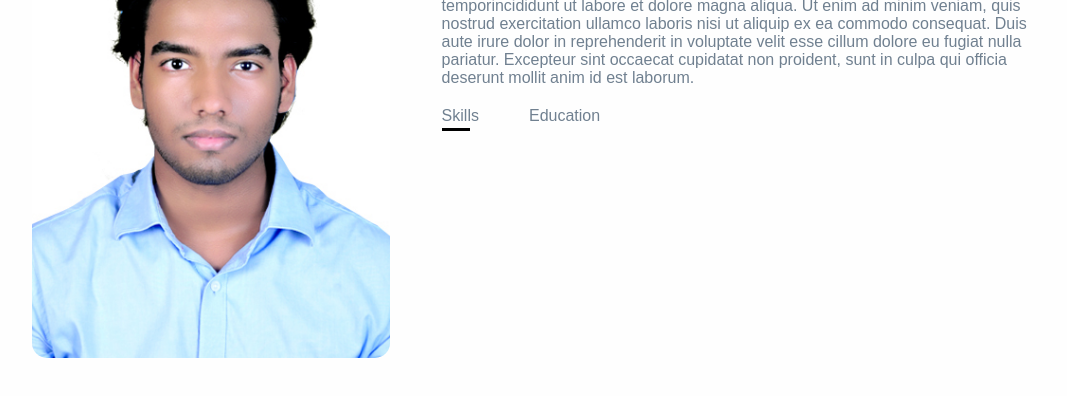
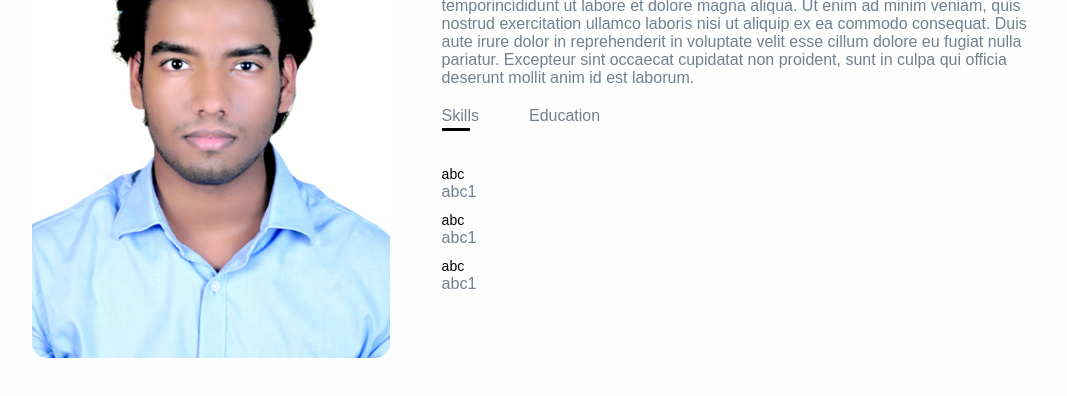
Before and after one commit to nikhil-ca/Portfolio, a plain HTML site: page index.html in a window 1280 px wide. Both pictures are taken after a click on the element "Skills". Shown: the part 466-862 px from the top of the page, without its empty margins (96-1163 px from the left). Drawn offline with Linux system fonts and the light colour scheme.

Commit message:
final about prototype

```diff
--- a/index.html
+++ b/index.html
@@ -44,14 +44,46 @@
                         officia deserunt mollit anim id est laborum.
                     </p>
                     <div class="tab-titles">
-                        <p class = "tab-links active-link">Skills</p>
-                        <p class = "tab-links">Education</p>
+                        <p class = "tab-links active-link" onclick="opentab('skills')">Skills</p>
+                        <p class = "tab-links" onclick="opentab('education')">Education</p>
+                    </div>
+                    <!-------skills section-->
+                    <div class="tab-contents active-tab" id = "skills">
+                        <ul>
+                            <li><span>abc</span><br>abc1</li>
+                            <li><span>abc</span><br>abc1</li>
+                            <li><span>abc</span><br>abc1</li>
+                        </ul>
+                    </div>
+                    <!----education section-->
+                    <div class="tab-contents" id = "education">
+                        <ul>
+                            <li><span>xyz</span><br>abc1</li>
+                            <li><span>abc</span><br>abc1</li>
+                            <li><span>abc</span><br>abc1</li>
+                        </ul>
                     </div>
                 </div>
             </div>
         </div>
 
     </div>
+<script>
 
+    var tablinks = document.getElementsByClassName("tab-links")
+    var tabcontents = document.getElementsByClassName("tab-contents")
+    function opentab(tabname){
+        for(tablink of tablinks){
+            tablink.classList.remove("active-link");
+        }
+        for(tabcontent of tabcontents){
+            tabcontent.classList.remove("active-tab");
+        }
+
+        event.currentTarget.classList.add("active-link");
+        document.getElementById(tabname).classList.add("active-tab");
+
+    }
+</script>
 </body>
 </html>
--- a/style.css
+++ b/style.css
@@ -129,3 +129,21 @@
 .tab-links.active-link::after{
     width:75%;
 }
+
+.tab-contents ul li{
+    list-style: none;
+    margin: 10px 0;
+}
+
+.tab-contents ul li span{
+    color:black;
+    font-size: 14px;
+}
+
+.tab-contents{
+    display: none;
+}
+
+.tab-contents.active-tab{
+    display: block;
+}
```
